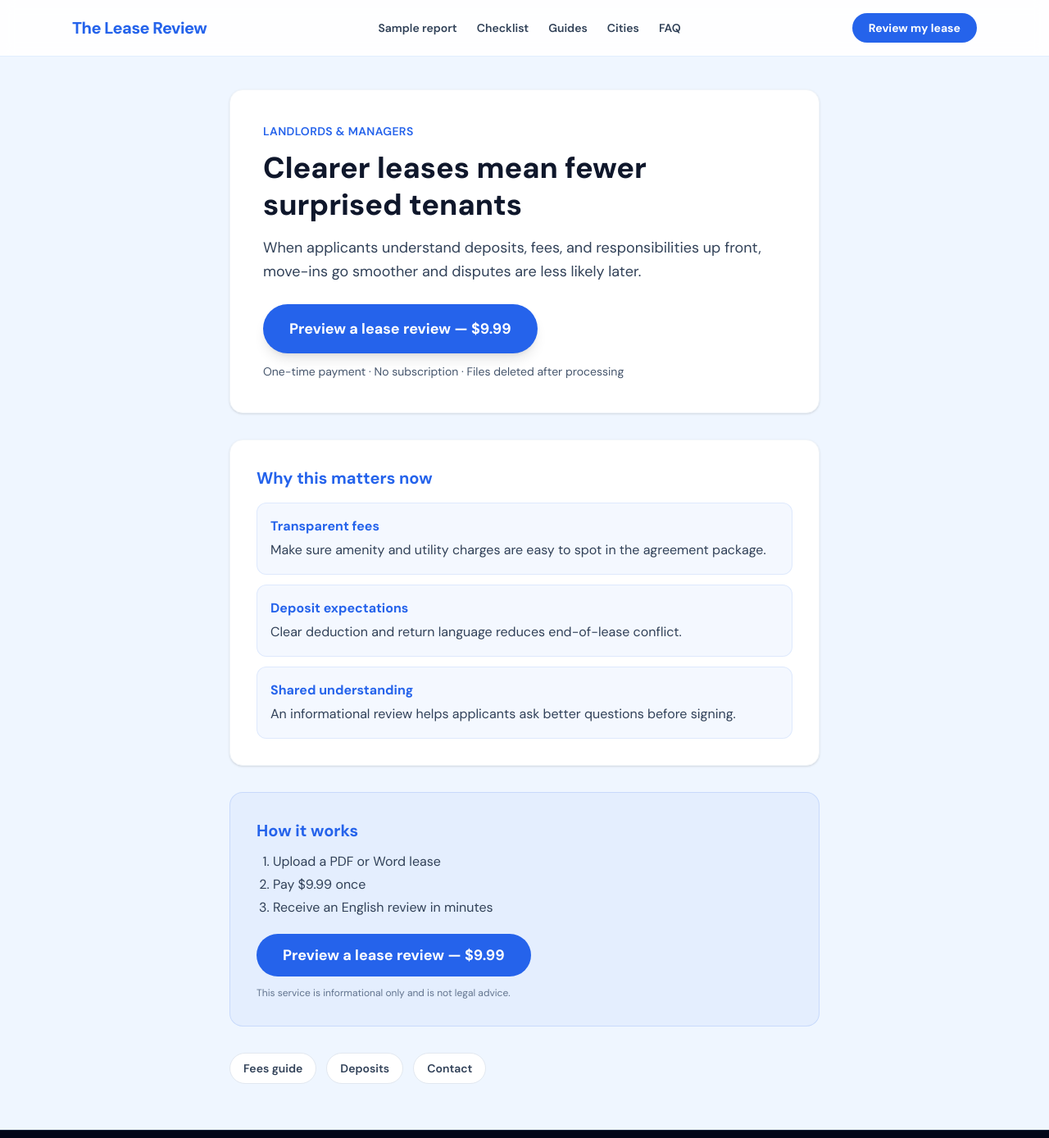
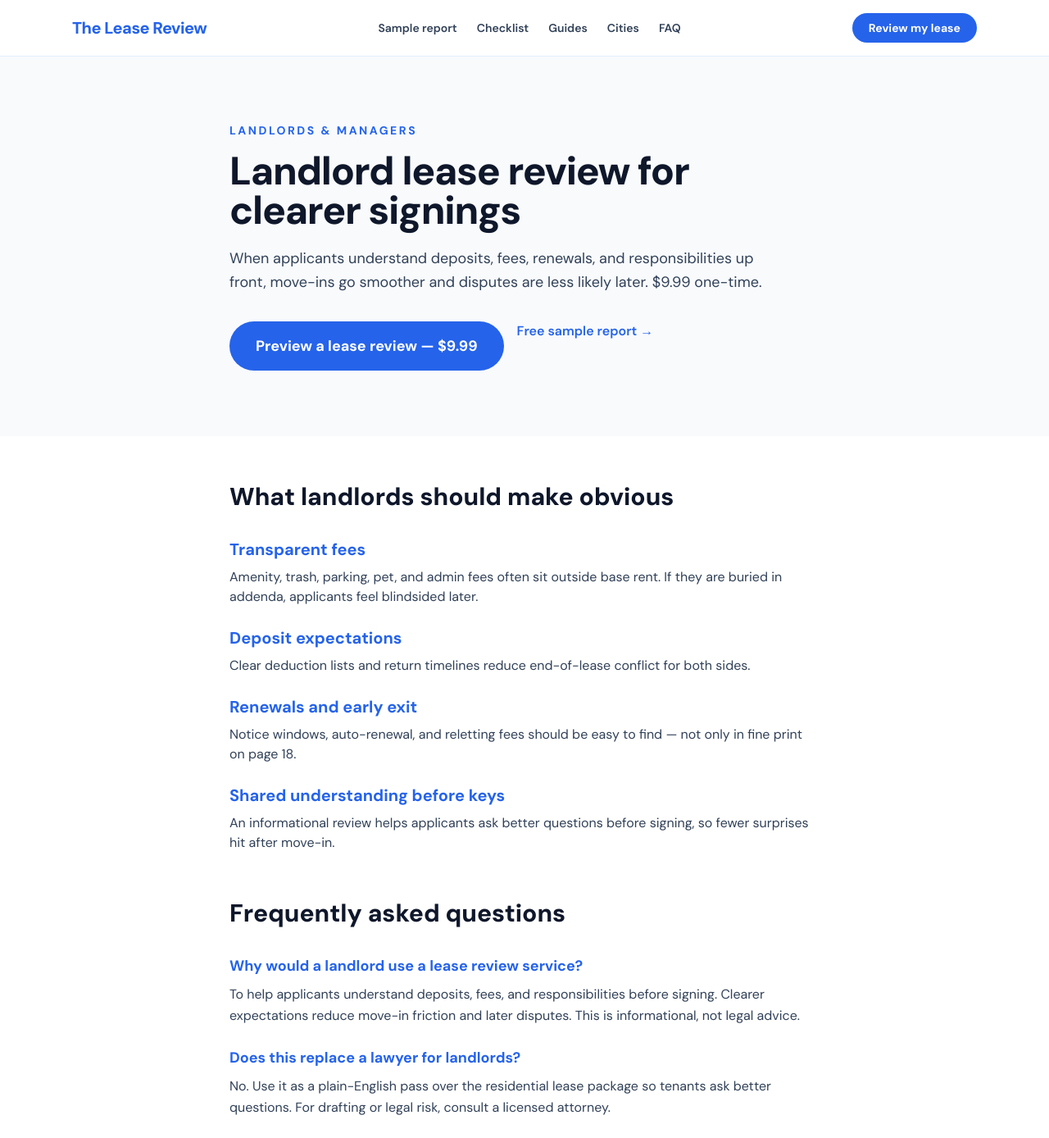
Before and after one commit to GuyNettler/the-lease-review, a Next.js app in the folder frontend/: page /landlords in a window 1280 px wide. Shown: the top 1388 px of the page at 82% size. Built offline with nearby package versions, Linux system fonts and the light colour scheme.

Commit message:
Expand landlords page and cut how-to cannibalization.
Add FAQ-rich landlord content for the 60+ impression page, soften product-page DIY wording, and link DC/Philly from the how-to guide.

Co-authored-by: Cursor <cursoragent@cursor.com>

```diff
--- a/frontend/src/app/guides/[slug]/page.tsx
+++ b/frontend/src/app/guides/[slug]/page.tsx
@@ -131,6 +131,18 @@ export default async function GuidePage({ params }: { params: Promise<{ slug: st
                 >
                   Lease fees explained
                 </Link>
+                <Link
+                  href="/cities/washington-dc"
+                  className="inline-block rounded-full border border-slate-300 bg-white px-6 py-3 font-bold text-slate-800 hover:bg-slate-50"
+                >
+                  Washington, D.C. lease notes
+                </Link>
+                <Link
+                  href="/cities/philadelphia"
+                  className="inline-block rounded-full border border-slate-300 bg-white px-6 py-3 font-bold text-slate-800 hover:bg-slate-50"
+                >
+                  Philadelphia lease notes
+                </Link>
               </>
             ) : null}
           </div>
--- a/frontend/src/app/landlords/page.tsx
+++ b/frontend/src/app/landlords/page.tsx
@@ -1,44 +1,160 @@
 import type { Metadata } from "next";
-import LandingPage from "@/components/LandingPage";
+import Link from "next/link";
+import SiteHeader from "@/components/SiteHeader";
+import SiteFooter from "@/components/SiteFooter";
+import { PRICE_LABEL, PRICE_ONE_TIME } from "@/lib/pricing";
 
 export const metadata: Metadata = {
-  title: "Lease Clarity for Landlords & Property Managers",
+  title: "Landlord Lease Review | Clearer Agreements for Tenants",
   description:
-    "Help prospective tenants understand your residential lease with a clear informational review — deposits, fees, and responsibilities in plain English.",
+    "Landlord and property manager lease review: help applicants understand deposits, fees, renewals, and responsibilities before signing. Plain-English informational review for $9.99.",
+  keywords: [
+    "landlord lease review",
+    "property manager lease review",
+    "lease clarity for landlords",
+    "residential lease for landlords",
+    "tenant lease explanation landlords",
+  ],
   alternates: { canonical: "/landlords" },
   openGraph: {
-    title: "For landlords & managers",
-    description: "Clearer leases, fewer surprises at signing.",
+    title: "Landlord lease review | The Lease Review",
+    description:
+      "Clearer leases for landlords and managers — fewer surprises at signing. Informational review for $9.99.",
     url: "/landlords",
   },
 };
 
+const faqs = [
+  {
+    q: "Why would a landlord use a lease review service?",
+    a: "To help applicants understand deposits, fees, and responsibilities before signing. Clearer expectations reduce move-in friction and later disputes. This is informational, not legal advice.",
+  },
+  {
+    q: "Does this replace a lawyer for landlords?",
+    a: "No. Use it as a plain-English pass over the residential lease package so tenants ask better questions. For drafting or legal risk, consult a licensed attorney.",
+  },
+  {
+    q: "What should landlords make obvious in a lease packet?",
+    a: "Total monthly cost beyond base rent, deposit rules, renewal notice windows, early termination fees, repair duties, and any condo/HOA addenda.",
+  },
+  {
+    q: "Can property managers share a sample report with applicants?",
+    a: "Yes. Point applicants to the free sample report so they see the format, then they can upload the actual lease if they want a structured pass.",
+  },
+];
+
 export default function LandlordsPage() {
+  const faqLd = {
+    "@context": "https://schema.org",
+    "@type": "FAQPage",
+    mainEntity: faqs.map(({ q, a }) => ({
+      "@type": "Question",
+      name: q,
+      acceptedAnswer: { "@type": "Answer", text: a },
+    })),
+  };
+
   return (
-    <LandingPage
-      eyebrow="Landlords & managers"
-      title="Clearer leases mean fewer surprised tenants"
-      subtitle="When applicants understand deposits, fees, and responsibilities up front, move-ins go smoother and disputes are less likely later."
-      ctaLabel="Preview a lease review — $9.99"
-      bullets={[
-        {
-          title: "Transparent fees",
-          body: "Make sure amenity and utility charges are easy to spot in the agreement package.",
-        },
-        {
-          title: "Deposit expectations",
-          body: "Clear deduction and return language reduces end-of-lease conflict.",
-        },
-        {
-          title: "Shared understanding",
-          body: "An informational review helps applicants ask better questions before signing.",
-        },
-      ]}
-      relatedLinks={[
-        { href: "/guides/fees-and-charges", label: "Fees guide" },
-        { href: "/guides/security-deposit", label: "Deposits" },
-        { href: "/contact", label: "Contact" },
-      ]}
-    />
+    <main className="min-h-screen bg-white text-left">
+      <SiteHeader />
+      <script
+        type="application/ld+json"
+        dangerouslySetInnerHTML={{ __html: JSON.stringify(faqLd) }}
+      />
+
+      <section className="bg-slate-50">
+        <div className="mx-auto max-w-3xl px-6 py-16 md:py-20">
+          <p className="text-sm font-bold uppercase tracking-[0.18em] text-primary">
+            Landlords & managers
+          </p>
+          <h1 className="mt-4 text-4xl font-extrabold tracking-tight text-slate-900 sm:text-5xl">
+            Landlord lease review for clearer signings
+          </h1>
+          <p className="mt-5 max-w-2xl text-lg leading-relaxed text-slate-700">
+            When applicants understand deposits, fees, renewals, and responsibilities up front,
+            move-ins go smoother and disputes are less likely later. {PRICE_ONE_TIME}.
+          </p>
+          <div className="mt-8 flex flex-wrap gap-4">
+            <Link
+              href="/upload"
+              className="rounded-full bg-primary px-8 py-4 text-lg font-bold text-white hover:bg-blue-700"
+            >
+              Preview a lease review — {PRICE_LABEL}
+            </Link>
+            <Link href="/demo" className="font-semibold text-primary hover:underline">
+              Free sample report →
+            </Link>
+          </div>
+        </div>
+      </section>
+
+      <section className="mx-auto max-w-3xl px-6 py-14">
+        <h2 className="text-3xl font-extrabold text-slate-900">What landlords should make obvious</h2>
+        <div className="mt-8 space-y-6">
+          <article>
+            <h3 className="text-xl font-bold text-primary">Transparent fees</h3>
+            <p className="mt-2 text-slate-700">
+              Amenity, trash, parking, pet, and admin fees often sit outside base rent. If they are
+              buried in addenda, applicants feel blindsided later.
+            </p>
+          </article>
+          <article>
+            <h3 className="text-xl font-bold text-primary">Deposit expectations</h3>
+            <p className="mt-2 text-slate-700">
+              Clear deduction lists and return timelines reduce end-of-lease conflict for both sides.
+            </p>
+          </article>
+          <article>
+            <h3 className="text-xl font-bold text-primary">Renewals and early exit</h3>
+            <p className="mt-2 text-slate-700">
+              Notice windows, auto-renewal, and reletting fees should be easy to find — not only in
+              fine print on page 18.
+            </p>
+          </article>
+          <article>
+            <h3 className="text-xl font-bold text-primary">Shared understanding before keys</h3>
+            <p className="mt-2 text-slate-700">
+              An informational review helps applicants ask better questions before signing, so fewer
+              surprises hit after move-in.
+            </p>
+          </article>
+        </div>
+      </section>
+
+      <section className="mx-auto max-w-3xl px-6 pb-14">
+        <h2 className="text-3xl font-extrabold text-slate-900">Frequently asked questions</h2>
+        <div className="mt-8 space-y-6">
+          {faqs.map(({ q, a }) => (
+            <article key={q}>
+              <h3 className="text-lg font-bold text-primary">{q}</h3>
+              <p className="mt-2 leading-relaxed text-slate-700">{a}</p>
+            </article>
+          ))}
+        </div>
+        <p className="mt-10 text-sm text-slate-500">
+          Related:{" "}
+          <Link href="/guides/fees-and-charges" className="font-semibold text-primary hover:underline">
+            fees guide
+          </Link>
+          {" · "}
+          <Link href="/guides/security-deposit" className="font-semibold text-primary hover:underline">
+            deposits
+          </Link>
+          {" · "}
+          <Link
+            href="/guides/how-to-review-a-lease-agreement"
+            className="font-semibold text-primary hover:underline"
+          >
+            how to review a lease
+          </Link>
+          {" · "}
+          <Link href="/contact" className="font-semibold text-primary hover:underline">
+            contact
+          </Link>
+        </p>
+      </section>
+
+      <SiteFooter />
+    </main>
   );
 }
--- a/frontend/src/app/rental-lease-agreement-review/page.tsx
+++ b/frontend/src/app/rental-lease-agreement-review/page.tsx
@@ -9,7 +9,7 @@ const siteUrl = "https://www.theleasereview.com";
 
 export const metadata: Metadata = {
   title: "Online Rental Lease Review Service | $9.99",
-  description: `Upload your U.S. apartment lease PDF for a plain-English structured rental lease agreement review (${PRICE_LINE}). Free sample report available. Prefer a DIY checklist first? See our free step-by-step guide.`,
+  description: `Upload your U.S. apartment lease PDF for a plain-English structured rental lease agreement review (${PRICE_LINE}). Free sample report available. Looking for a DIY checklist instead? Open the free guide.`,
   keywords: [
     "rental lease agreement review",
     "lease agreement review online",
--- a/frontend/src/lib/guides.ts
+++ b/frontend/src/lib/guides.ts
@@ -103,6 +103,10 @@ export const guides: Guide[] = [
       {
         q: "Can I review a lease agreement online?",
         a: "Yes. You can follow this checklist yourself, or upload the PDF for a one-time plain-English structured pass, then still raise open points with the landlord or an attorney.",
+      },
+      {
+        q: "Should I use a city-specific lease page too?",
+        a: "Yes if you are signing in a major metro. Local notes on fees, deposits, and building rules complement this national checklist — start with Washington, D.C. or Philadelphia if those are your markets.",
       },
     ],
     ctaNote:
```
